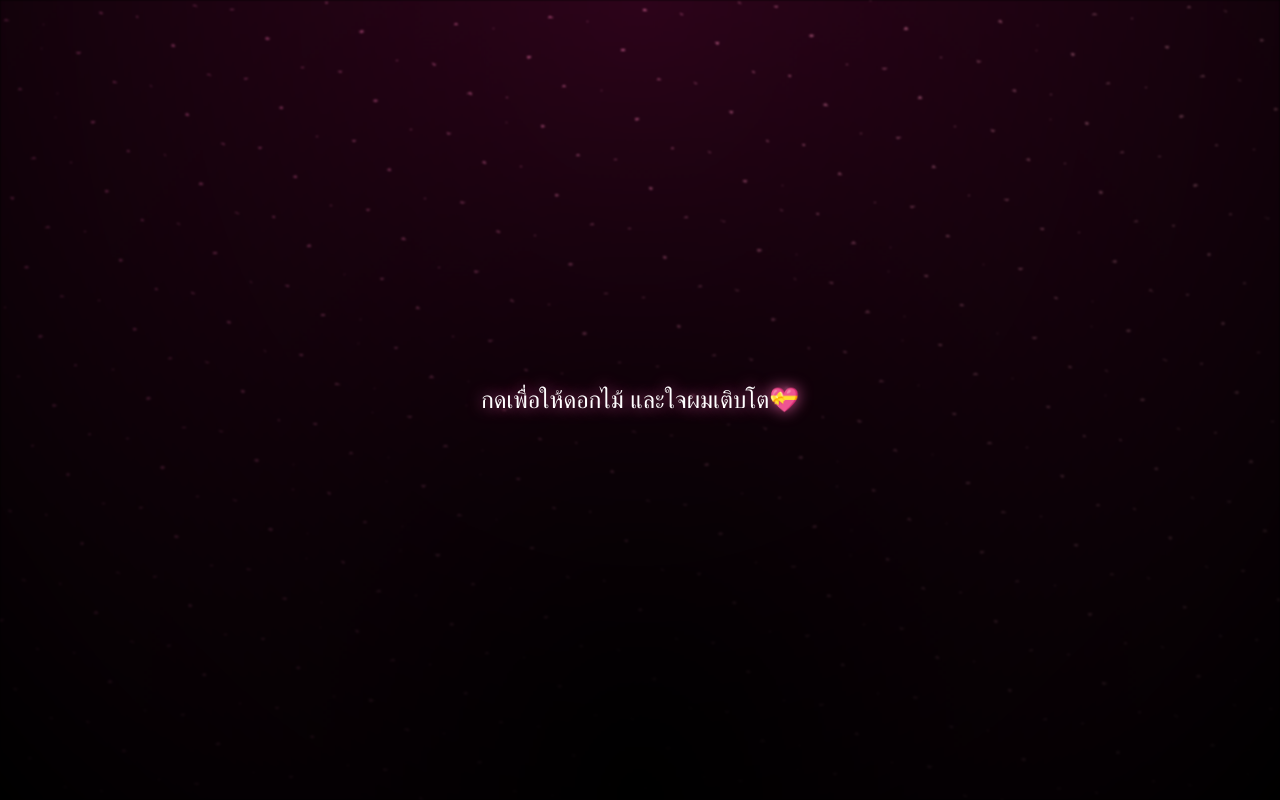
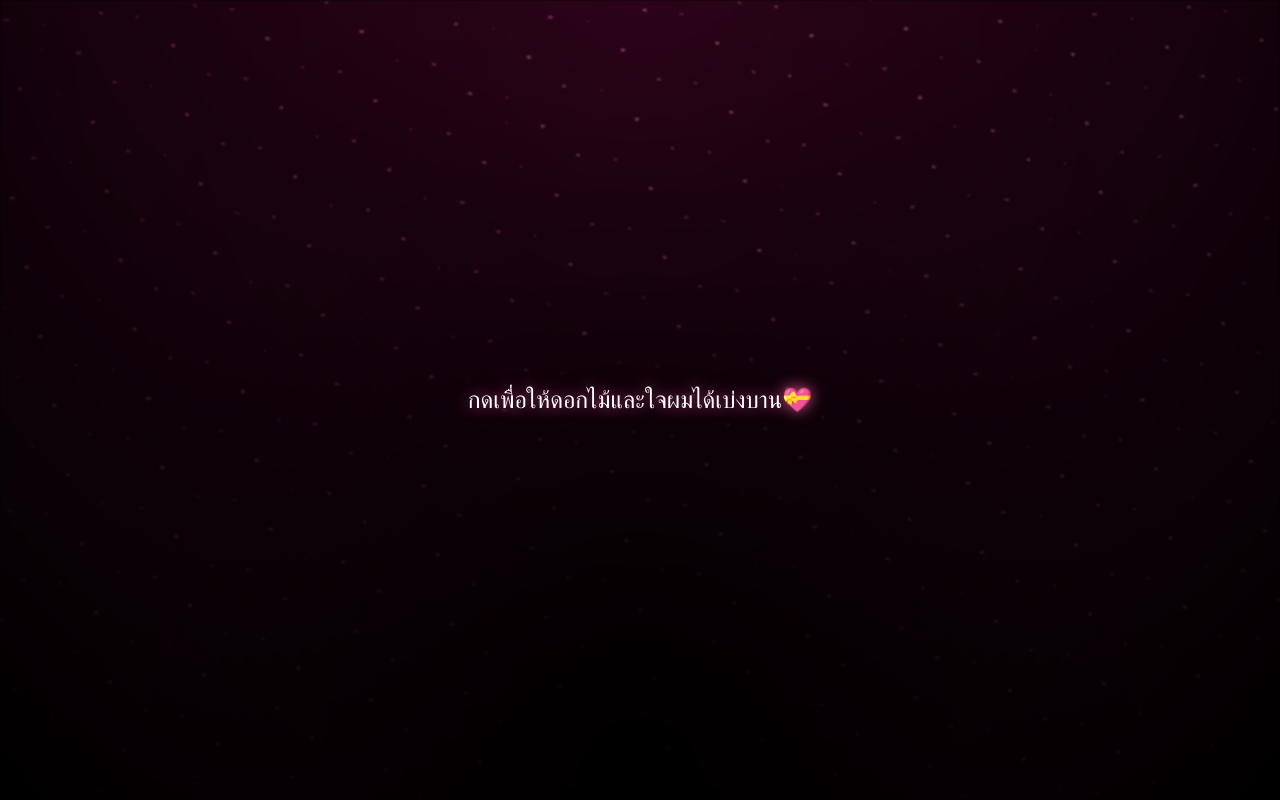
Before and after one commit to UwUXP/Flower4U, a plain HTML site: page index.html in a window 1280 px wide. Drawn offline with Linux system fonts and the light colour scheme.

Commit message:
Update index.html

```diff
--- a/index.html
+++ b/index.html
@@ -19,7 +19,7 @@
 <body class="not-loaded">
     <div class="app-wrapper">
 
-        <div id="start-prompt">กดเพื่อให้ดอกไม้ และใจผมเติบโต💝</div>
+        <div id="start-prompt">กดเพื่อให้ดอกไม้และใจผมได้เบ่งบาน💝</div>
 
         <div class="night"></div>
         <div class="flowers">
```
